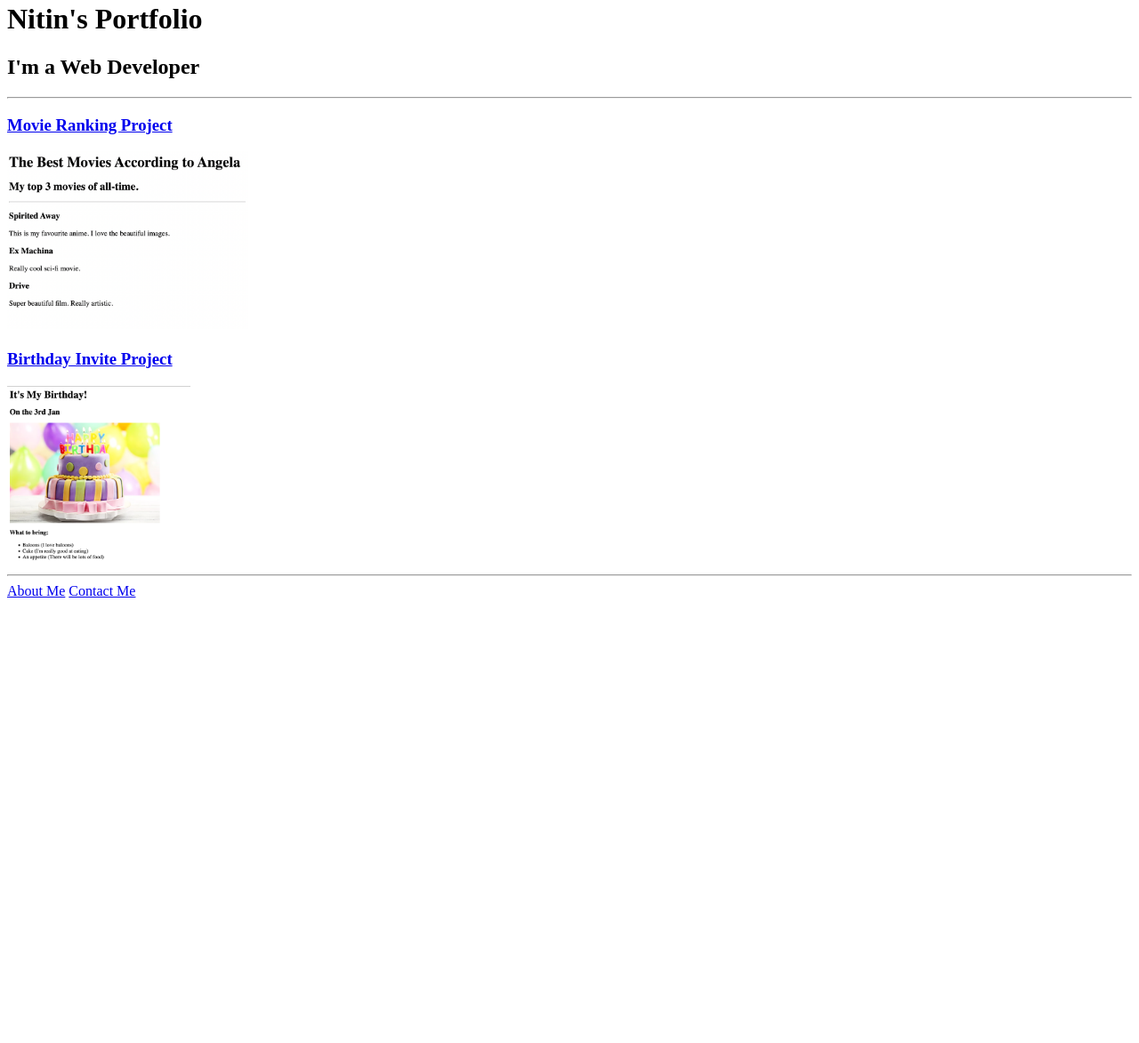
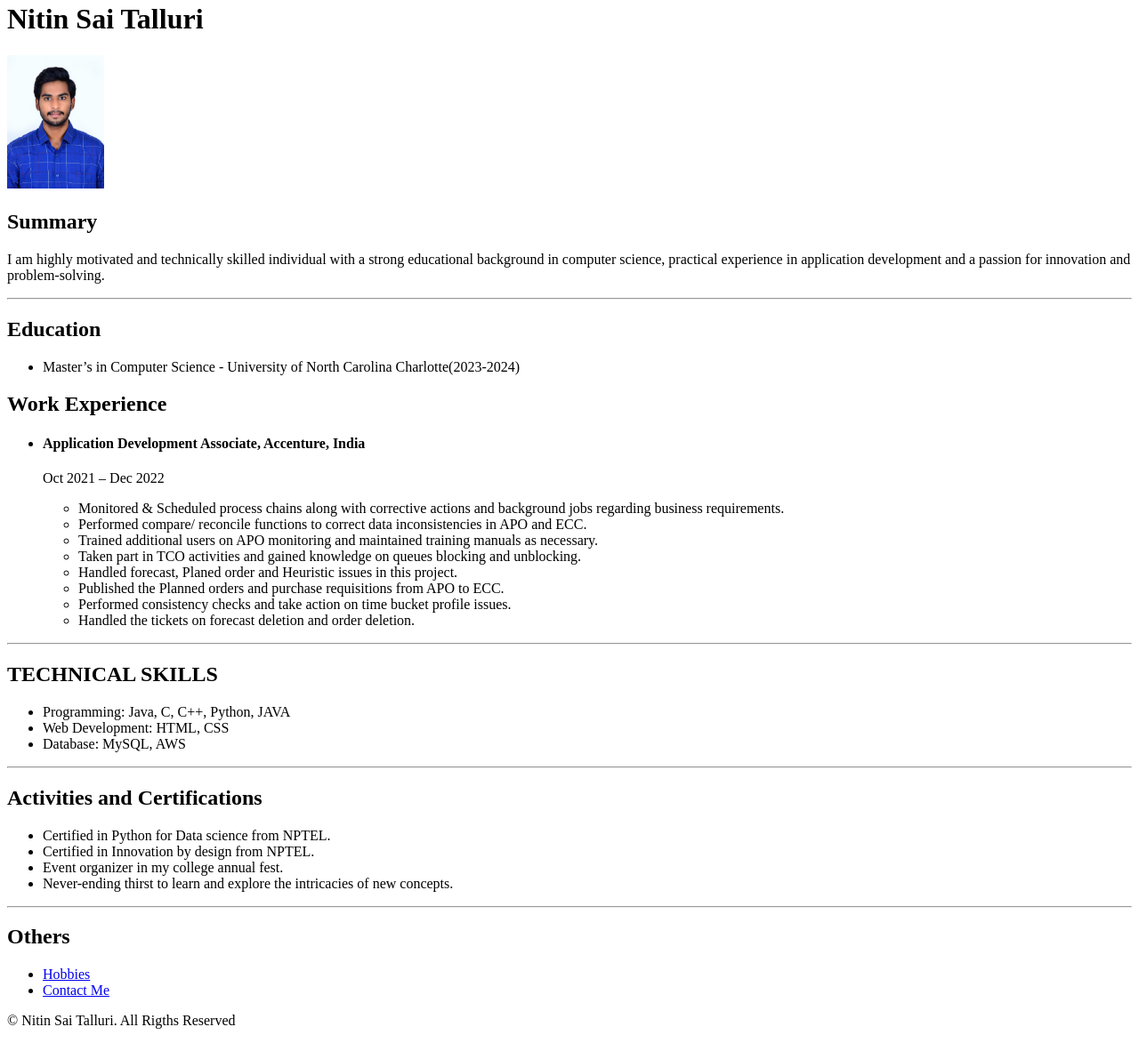
Before and after one commit to NitinTalluri/Html-Portfolio, a plain HTML site: page index.html in a window 1280 px wide. Shown: the part 18-1191 px from the top of the page at 89% size. Before the commit the page ends 800 px from the top, so only its background shows below. Drawn offline with Linux system fonts and the light colour scheme.

Commit message:
Add files via upload

```diff
--- a/index.html
+++ b/index.html
@@ -1,37 +1,63 @@
-<!-- TODO 1: Create the HTML Boilerplate -->
 <!DOCTYPE html>
 <html lang="en">
 <head>
     <meta charset="UTF-8">
     <meta name="viewport" content="width=device-width, initial-scale=1.0">
-    <title>Nitin's Portfolio</title>
+    <title>My Resume</title>
 </head>
 <body>
-    <h1>Nitin's Portfolio</h1>
-    <h2>I'm a Web Developer</h2>
+    <h1>Nitin Sai Talluri</h1>
+    <img src="./Photo copy.jpg" height ="150" alt=" profile photo" />
+    <h2>Summary</h2>
+    <p>I am highly motivated and technically skilled individual with a strong educational background in computer science, practical experience in application development and a passion for innovation and problem-solving.</p>
     <hr />
-    <h3><a href="./public/movie-ranking.html"> Movie Ranking Project</a></h3>
-    <img src="./assets/images/movie-ranking.png" height="200" alt="Movie Ranking Project Privew"/>
-    <h3><a href="./public/birthday-invite.html" />Birthday Invite Project</a></h3>
-    <img src="./assets/images/mine.png" height="200" alt="Birthday Invite Project Privew"/>
+    <h2>Education</h2>
+    <ul><li>Master’s in Computer Science - University of North Carolina Charlotte(2023-2024)</li></ul>
+    <h2>Work Experience</h2>
+    <ul>
+        <li><h4>Application Development Associate, Accenture, India</h4>
+            <p>Oct 2021 – Dec 2022
+            <ul>
+                <li>Monitored & Scheduled process chains along with corrective actions and background jobs regarding business requirements.</li>
+                <li> Performed compare/ reconcile functions to correct data inconsistencies in APO and ECC.</li>
+                <li> Trained additional users on APO monitoring and maintained training manuals as necessary.</li>
+                <li> Taken part in TCO activities and gained knowledge on queues blocking and unblocking.</li>
+                <li> 	Handled forecast, Planed order and Heuristic issues in this project.</li>
+                <li>  Published the Planned orders and purchase requisitions from APO to ECC.</li>
+                <li> 	Performed consistency checks and take action on time bucket profile issues.</li>
+                <li> 	Handled the tickets on forecast deletion and order deletion.</li>
+
+
+            </ul>
+        </p>
+        </li>
+    </ul>
     <hr />
-    <a href="./public/about.html">About Me</a>
-    <a href="./public/contact.html">Contact Me</a>
+    <h2>TECHNICAL SKILLS</h2>
+    <ul>
+        <li>Programming: Java, C, C++, Python, JAVA </li>
+        <li>Web Development: HTML, CSS</li>
+        <li> Database: MySQL, AWS</li>
+    </ul>
+    <hr />
+    <h2> Activities and Certifications</h2>
+    <ul>
+        <li>Certified in Python for Data science from NPTEL. </li>
+        <li>Certified in Innovation by design from NPTEL.</li>
+        <li>Event organizer in my college annual fest.</li>
+        <li>Never-ending thirst to learn and explore the intricacies of new concepts.</li>
+    </ul>
+    <hr />
+    <h2>Others</h2>
+    <ul>
+     <li><a href="./hobbies.html">Hobbies</a></li>
+     <li><a href="./contact.html">Contact Me</a></li>
+    </ul>
+
+    <footer>
+        <p>© Nitin Sai Talluri. All Rigths Reserved</p>
+      </footer>
 
 
 </body>
 </html>
-
-<!-- TODO 2: Add Your previous projects' HTML into the public folder -->
-
-<!-- TODO 3: Take screenshots of your project previews and add the images to the images folder -->
-
-<!-- TODO 4: Add titles/subtitles etc. -->
-
-<!-- TODO 5: Add a link to the project pages -->
-
-<!-- TODO 6: Add images to show the project previews
-HINT for TODO 6: You can use the height attribute set to 200 to make the image smaller:
-https://developer.mozilla.org/en-US/docs/Web/HTML/Element/img#attr-height -->
-
-<!-- TODO 7: Add the Contact Me and About Me page links -->
```
Also changed, not shown: contact.html (added, +9 -0 lines), hobbies.html (added, +5 -0 lines), Photo copy.jpg (added).
